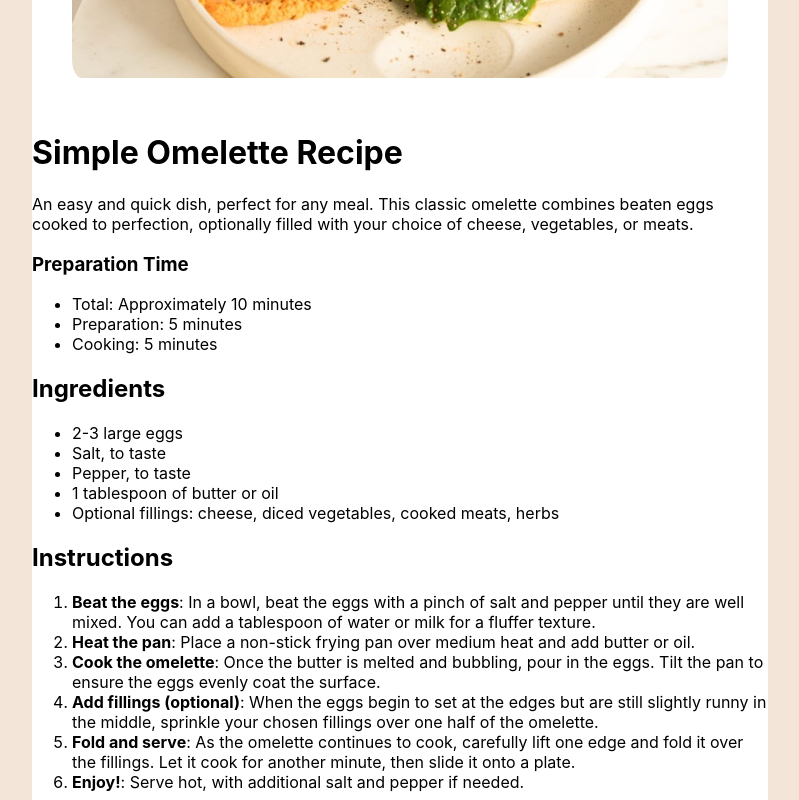
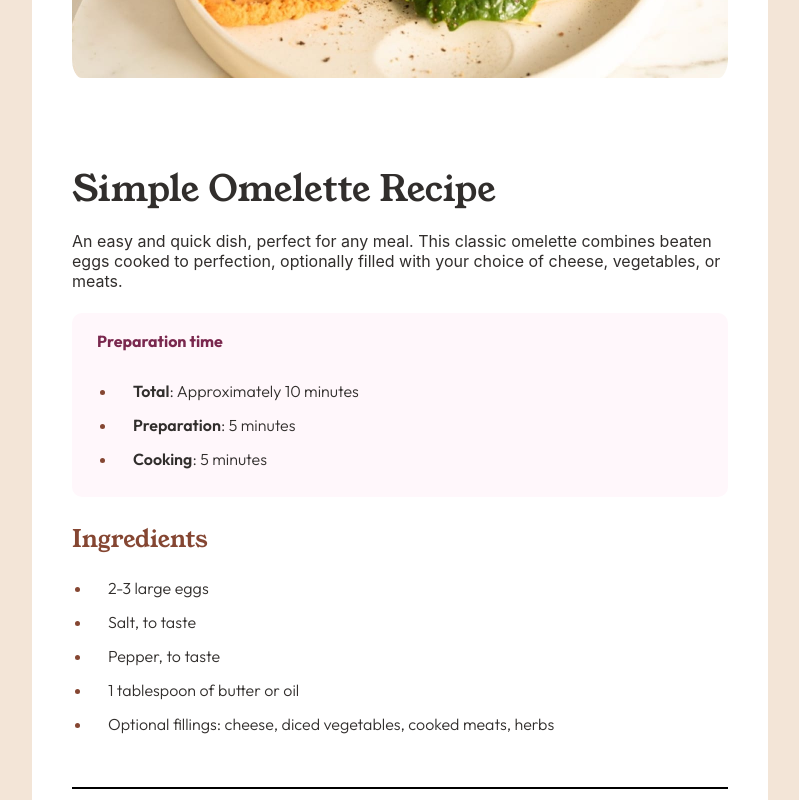
Before and after one commit to marcmillie/recipe-page, a React (Create React App) app: page / in a window 1280 px wide. Shown: the part 380-1180 px from the top of the page, without its empty margins (240-1039 px from the left). Built offline with nearby package versions, Linux system fonts and the light colour scheme.

Commit message:
font-styles and color added

```diff
--- a/src/App.css
+++ b/src/App.css
@@ -1,6 +1,14 @@
 body {
   background-color: #f3e5d7;
+}
 
+@font-face {
+  font-family: 'Outfit';
+  src: url('./fonts/outfit/Outfit-VariableFont_wght.ttf') format('truetype');
+}
+@font-face {
+  font-family: 'Young serif';
+  src: url('./fonts/young-serif/YoungSerif-Regular.ttf') format('truetype');
 }
 
 .card {
@@ -17,3 +25,85 @@ body {
   border-radius: 50px;
   padding: 30px 40px;
 }
+
+.content{
+  width: 656px ;
+  height: 1280px;
+  display: flex;
+  flex-direction: column;
+  justify-content: space-evenly;
+  padding: 30px 40px;
+  margin: 0;
+  color: #312e2c;
+}
+
+.prep {
+  background-color: #fff7fb;
+  padding-left: 25px;
+  border-radius: 10px;
+}
+
+.prep b {
+  font-weight: 600;
+}
+
+h1 {
+  font-size: 36px;
+  font-family: 'Young Serif', serif;
+  color: #312e2c;
+  line-height: 100%;
+  letter-spacing: 0px;
+  font-weight: 400;
+}
+
+h2 {
+  color: #854632;
+  font-family: 'Young Serif', serif;
+  font-weight: 400;
+}
+
+h3 {
+  color: #7a284e;
+  font-size: 100px;
+}
+
+h3, li{
+  font-family: 'Outfit';
+  font-size: 16px;
+  line-height: 150%;
+  letter-spacing: 0px;
+  padding-bottom: 10px;
+}
+
+ul {
+  padding-left: 20px;
+  font-weight: 300;
+  font-size: 16px;
+}
+ul li{
+  padding-left: 1rem;
+}
+
+ul li::marker {
+  color:#854632;
+}
+
+ol{
+  padding-left: 20px;
+  font-size: 16px;
+}
+
+ol li::marker {
+  color:#854632;
+}
+
+ol li {
+  font-family: 'Outfit';
+  padding-left: 1rem;
+}
+
+hr {
+  border: none;
+  border-top:2px solid #000;
+  margin: 20px 0;
+}
--- a/src/App.js
+++ b/src/App.js
@@ -13,11 +13,11 @@ function App() {
           </p>
         </div>
         <div className="prep">
-          <h3>Preparation Time</h3>
+          <h3>Preparation time</h3>
           <ul>
-            <li>Total: Approximately 10 minutes</li>
-            <li>Preparation: 5 minutes</li>
-            <li>Cooking: 5 minutes</li>
+            <li><b>Total</b>: Approximately 10 minutes</li>
+            <li><b>Preparation</b>: 5 minutes</li>
+            <li><b>Cooking</b>: 5 minutes</li>
           </ul>
         </div>
         <div className="ingredients">
@@ -30,6 +30,7 @@ function App() {
             <li>Optional fillings: cheese, diced vegetables, cooked meats, herbs</li>
           </ul>
         </div>
+        <hr/>
         <div className="instructions">
           <h2>Instructions</h2>
           <ol>
```
